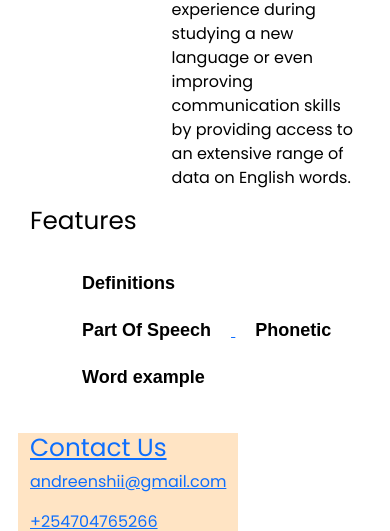
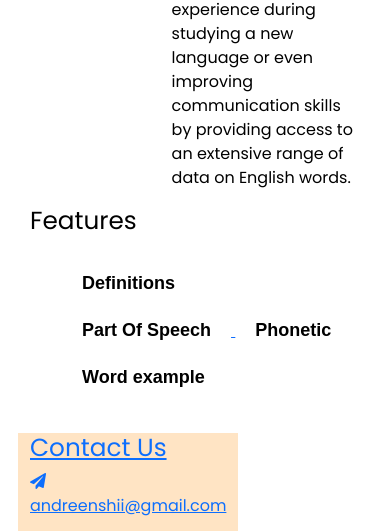
Before and after one commit to Andreen-Muchiri/Phase-1-Project, a website: page index.html in a window 390 px wide. Shown: the part 806-1337 px from the top of the page. Drawn offline with nearby package versions, Linux system fonts and the light colour scheme.

Commit message:
Add icons to email and phone number

```diff
--- a/index.html
+++ b/index.html
@@ -74,8 +74,8 @@
                 <div class="row">
                   <div class="contact-left">
                     <h2 class="sub-title">Contact Us</h2>
-                    <p>andreenshii@gmail.com</p>
-                    <p>+254704765266</p>
+                    <p><i class="fas fa-paper-plane"></i>andreenshii@gmail.com</p>
+                    <p><i class="fas fa-phone-square-alt"></i>+254704765266</p>
                     <div class="social-icons">
                       <a href=""><i class="fab  fa-facebook"></i></a>
                       <a href=""><i class="fab  fa-twitter-square"></i></a>
```
